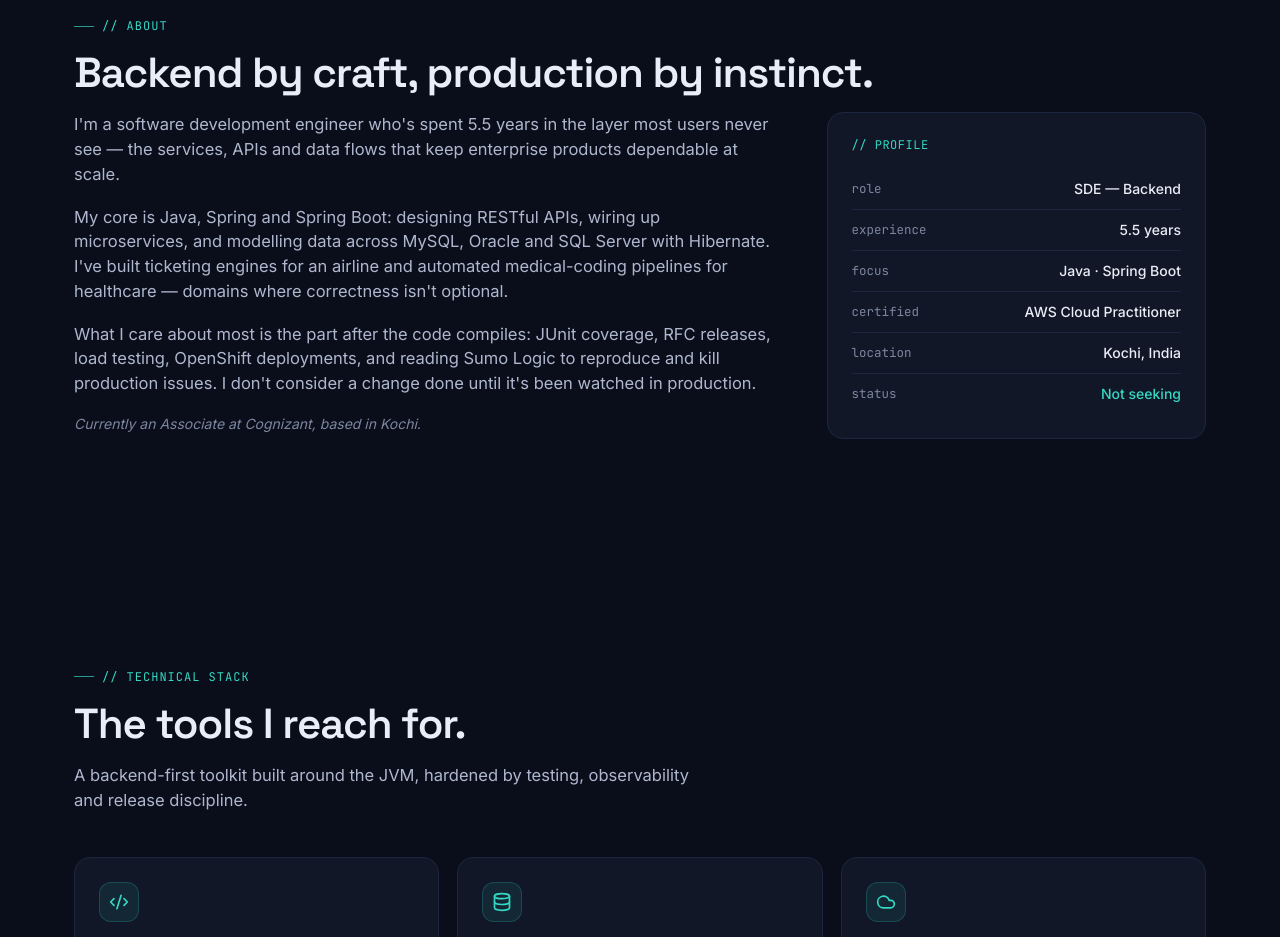
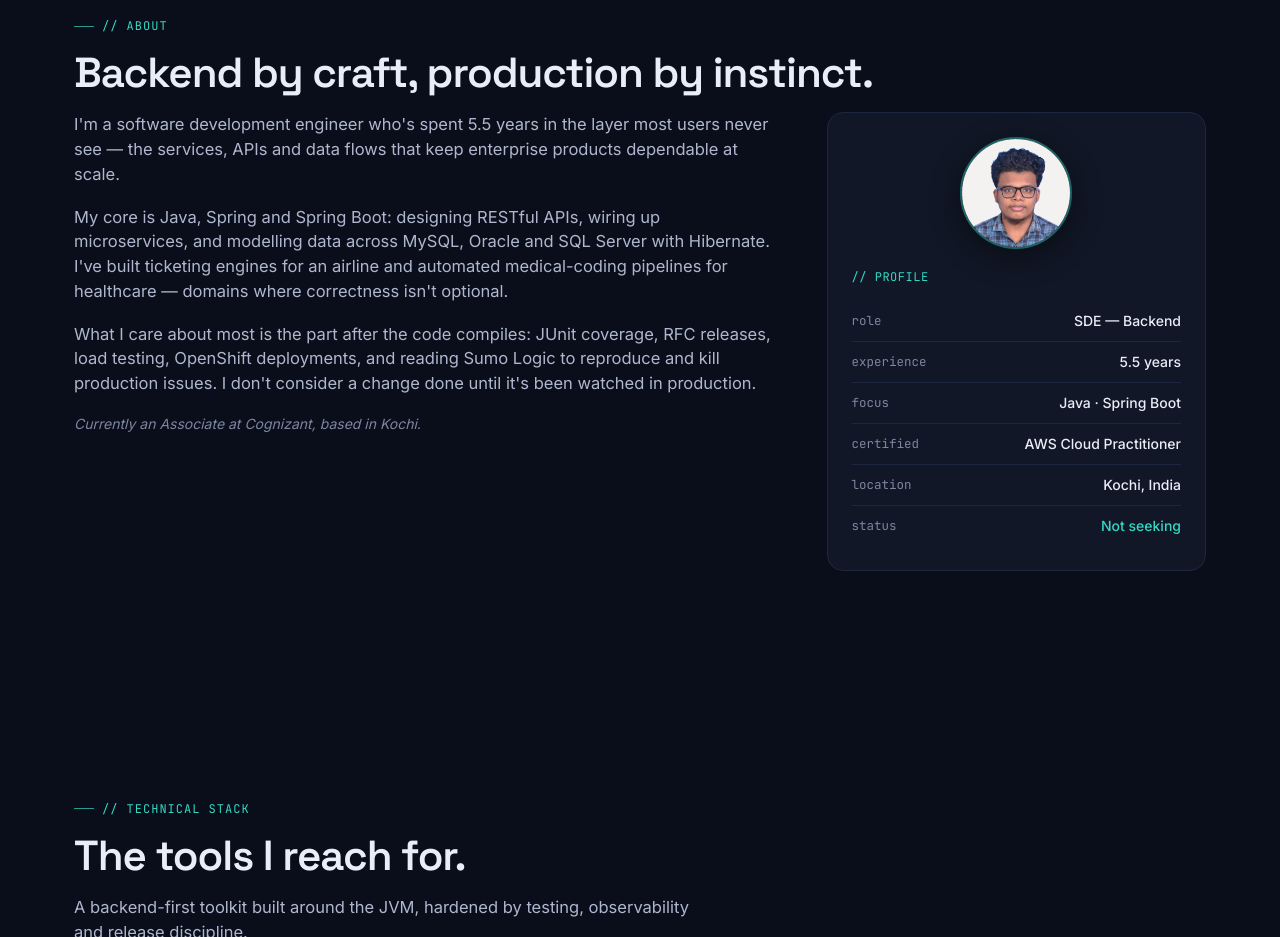
Before and after one commit to Shanmughanathan/portfolio, a Next.js app: page / in a window 1280 px wide. Shown: the part 1100-2037 px from the top of the page. Built offline with nearby package versions, Linux system fonts and the light colour scheme.

Commit message:
Update about.tsx

```diff
--- a/components/about.tsx
+++ b/components/about.tsx
@@ -18,6 +18,15 @@ export default function About() {
           </Reveal>
           <Reveal delay={0.1}>
             <div className="bg-surface border border-line rounded-2xl p-6">
+              <div className="flex justify-center mb-5">
+                <img
+                  src="/me.png"
+                  alt="Shanmughanathan M"
+                  width={112}
+                  height={112}
+                  className="w-28 h-28 rounded-full object-cover border-2 border-signal/40 shadow-[0_8px_30px_rgba(0,0,0,.45)]"
+                />
+              </div>
               <h4 className="font-mono text-xs text-signal uppercase tracking-[.5px] mb-4">// profile</h4>
               {profileCard.map((r) => (
                 <div key={r.k} className="flex justify-between text-sm py-2.5 border-b border-line last:border-0">
```
